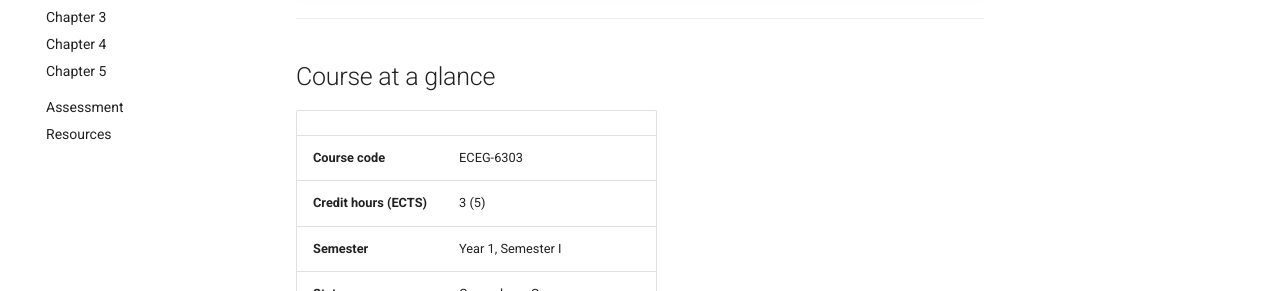
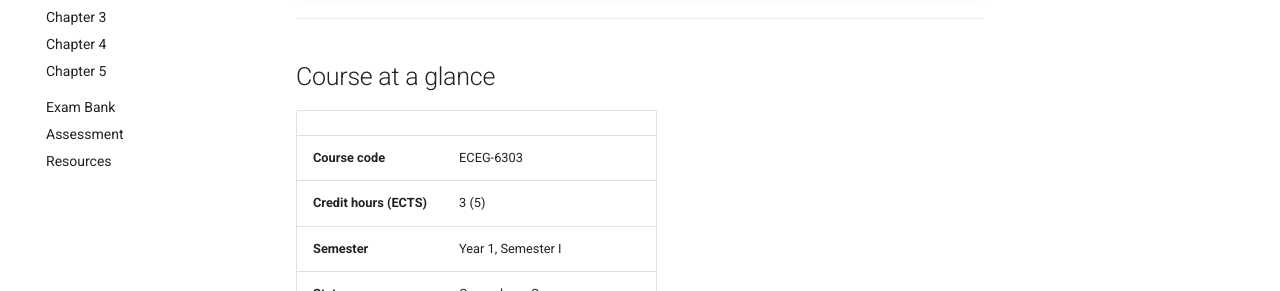
Before and after one commit to Tesfamichael-G/ECEG-DSP-Courses, an MkDocs documentation site: the page built from docs/eceg-6303/index.md, in a window 1280 px wide. Shown: the part 519-810 px from the top of the page. Built offline with MkDocs 1.6.1 and Material for MkDocs 9.7.7, drawn with Linux system fonts in a browser that asks for light colours.

Commit message:
Update mkdocs.yml

```diff
--- a/mkdocs.yml
+++ b/mkdocs.yml
@@ -84,6 +84,7 @@ nav:
           - Chapter 3: eceg-6303/solutions/03-linear-estimation-prediction.md
           - Chapter 4: eceg-6303/solutions/04-adaptive-filters.md
           - Chapter 5: eceg-6303/solutions/05-multirate-dsp.md
+      - Exam Bank: eceg-6303/exam-bank.md
       - Assessment: eceg-6303/assessment.md
       - Resources: eceg-6303/resources.md
   - ECEG-6423 — Multimedia Signal Processing:
```
